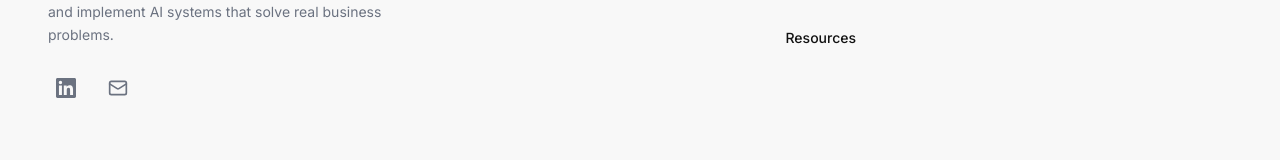
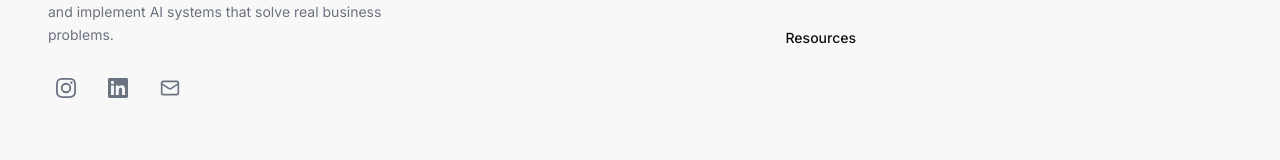
Before and after one commit to ThatKJ/awoken.in, a Next.js app: page / in a window 1280 px wide. Shown: the part 9356-9516 px from the top of the page. Built offline with nearby package versions, Linux system fonts and the light colour scheme; no server answers.

Commit message:
add Instagram to footer social links

```diff
--- a/src/components/layout/footer.tsx
+++ b/src/components/layout/footer.tsx
@@ -23,6 +23,17 @@ export function Footer() {
           </p>
 
           <div className="mt-3 flex items-center gap-4">
+            <a
+              href="https://www.instagram.com/awoken.in/"
+              target="_blank"
+              rel="noopener noreferrer"
+              aria-label="Instagram"
+              className="flex items-center justify-center w-9 h-9 rounded-lg text-muted-foreground hover:text-accent hover:bg-accent/5 transition-all duration-200"
+            >
+              <svg viewBox="0 0 24 24" fill="currentColor" className="h-5 w-5">
+                <path d="M12 2.163c3.204 0 3.584.012 4.85.07 3.252.148 4.771 1.691 4.919 4.919.058 1.265.069 1.645.069 4.849 0 3.205-.012 3.584-.069 4.849-.149 3.225-1.664 4.771-4.919 4.919-1.266.058-1.644.07-4.85.07-3.204 0-3.584-.012-4.849-.07-3.26-.149-4.771-1.699-4.919-4.92-.058-1.265-.07-1.644-.07-4.849 0-3.204.013-3.583.07-4.849.149-3.227 1.664-4.771 4.919-4.919 1.266-.057 1.645-.069 4.849-.069zM12 0C8.741 0 8.333.014 7.053.072 2.695.272.273 2.69.073 7.052.014 8.333 0 8.741 0 12c0 3.259.014 3.668.072 4.948.2 4.358 2.618 6.78 6.98 6.98C8.333 23.986 8.741 24 12 24c3.259 0 3.668-.014 4.948-.072 4.354-.2 6.782-2.618 6.979-6.98.059-1.28.073-1.689.073-4.948 0-3.259-.014-3.667-.072-4.947-.196-4.354-2.617-6.78-6.979-6.98C15.668.014 15.259 0 12 0zm0 5.838a6.162 6.162 0 1 0 0 12.324 6.162 6.162 0 0 0 0-12.324zM12 16a4 4 0 1 1 0-8 4 4 0 0 1 0 8zm6.406-11.845a1.44 1.44 0 1 0 0 2.881 1.44 1.44 0 0 0 0-2.881z" />
+              </svg>
+            </a>
             <a
               href="https://www.linkedin.com/company/awoken-in/about/"
               target="_blank"
@@ -110,6 +121,17 @@ export function Footer() {
               </p>
               <div className="mt-6 flex items-center gap-4">
                 <a
+                  href="https://www.instagram.com/awoken.in/"
+                  target="_blank"
+                  rel="noopener noreferrer"
+                  aria-label="Instagram"
+                  className="flex items-center justify-center w-9 h-9 rounded-lg text-muted-foreground hover:text-accent hover:bg-accent/5 transition-all duration-200"
+                >
+                  <svg viewBox="0 0 24 24" fill="currentColor" className="h-5 w-5">
+                    <path d="M12 2.163c3.204 0 3.584.012 4.85.07 3.252.148 4.771 1.691 4.919 4.919.058 1.265.069 1.645.069 4.849 0 3.205-.012 3.584-.069 4.849-.149 3.225-1.664 4.771-4.919 4.919-1.266.058-1.644.07-4.85.07-3.204 0-3.584-.012-4.849-.07-3.26-.149-4.771-1.699-4.919-4.92-.058-1.265-.07-1.644-.07-4.849 0-3.204.013-3.583.07-4.849.149-3.227 1.664-4.771 4.919-4.919 1.266-.057 1.645-.069 4.849-.069zM12 0C8.741 0 8.333.014 7.053.072 2.695.272.273 2.69.073 7.052.014 8.333 0 8.741 0 12c0 3.259.014 3.668.072 4.948.2 4.358 2.618 6.78 6.98 6.98C8.333 23.986 8.741 24 12 24c3.259 0 3.668-.014 4.948-.072 4.354-.2 6.782-2.618 6.979-6.98.059-1.28.073-1.689.073-4.948 0-3.259-.014-3.667-.072-4.947-.196-4.354-2.617-6.78-6.979-6.98C15.668.014 15.259 0 12 0zm0 5.838a6.162 6.162 0 1 0 0 12.324 6.162 6.162 0 0 0 0-12.324zM12 16a4 4 0 1 1 0-8 4 4 0 0 1 0 8zm6.406-11.845a1.44 1.44 0 1 0 0 2.881 1.44 1.44 0 0 0 0-2.881z" />
+                  </svg>
+                </a>
+                <a
                   href="https://www.linkedin.com/company/awoken-in/about/"
                   target="_blank"
                   rel="noopener noreferrer"
```
